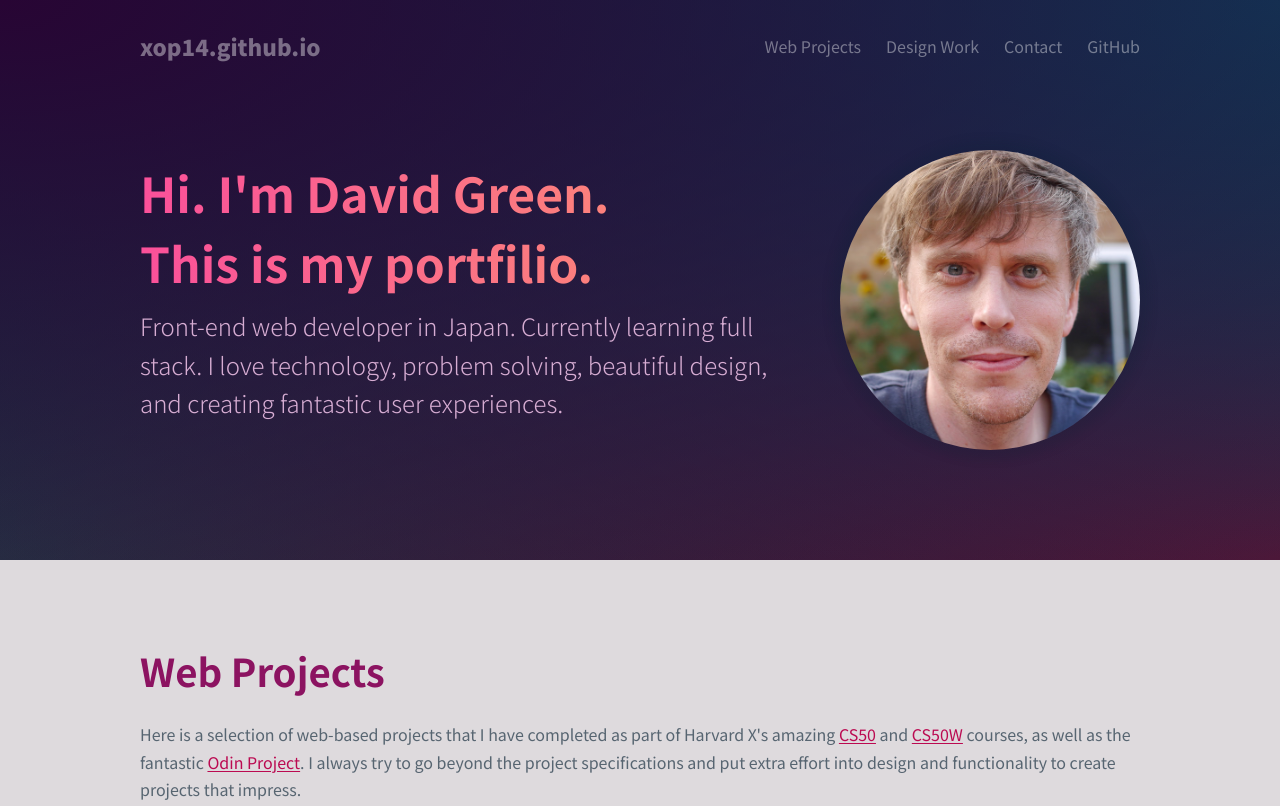
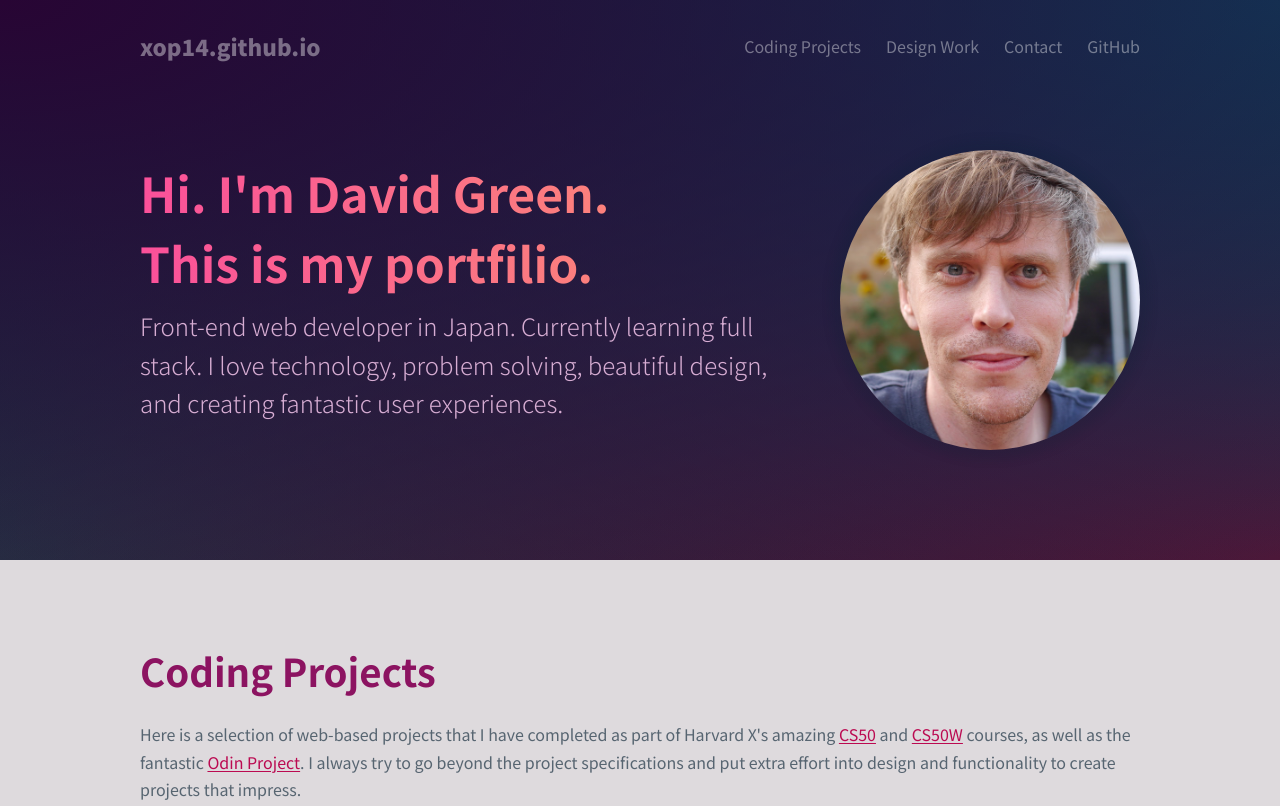
Before and after one commit to xop14/xop14.github.io, a plain HTML site: page index.html in a window 1280 px wide. Shown: the top 806 px of the page. Drawn offline with Linux system fonts and the light colour scheme.

Commit message:
Change 'web projects' to 'coding projects'

```diff
--- a/index.html
+++ b/index.html
@@ -13,7 +13,7 @@
         <div class="logo"><a href="./index.html">xop14.github.io</a></div>
         <div class="nav-items">
             <ul>
-                <li class="nav-projects"><a>Web Projects</a></li>
+                <li class="nav-projects"><a>Coding Projects</a></li>
                 <li class="nav-design"><a>Design Work</a></li>
                 <li class="nav-contact"><a>Contact</a></li>
                 <li><a href="https://github.com/xop14" target="_blank">GitHub</a></li>
@@ -36,7 +36,7 @@
         </div>
         <div class="mobile-nav-items">
             <ul>
-                <li class="mobile-nav-projects"><a>Web Projects</a></li>
+                <li class="mobile-nav-projects"><a>Coding Projects</a></li>
                 <li class="mobile-nav-projects"><a>Design Work</a></li>
                 <li class="mobile-nav-contact"><a>Contact</a></li>
                 <li><a href="https://github.com/xop14" target="_blank">GitHub</a></li>
@@ -61,7 +61,7 @@
         </div>
     </header>
     <main class="section projects" id="projects">
-        <h2>Web Projects</h2>
+        <h2>Coding Projects</h2>
         <p>Here is a selection of web-based projects that I have completed as part of Harvard X's amazing <a href="https://cs50.harvard.edu/x/2022/" target="_blank">CS50</a> and <a href="https://cs50.harvard.edu/web/2020/" target="_blank">CS50W</a> courses, as well as the fantastic <a href="https://www.theodinproject.com" target="_blank">Odin Project</a>.
             I always try to go beyond the project specifications and put extra effort into design and functionality to create projects that impress.</p>
         <h3>Web technologies I use:</h3>
```
